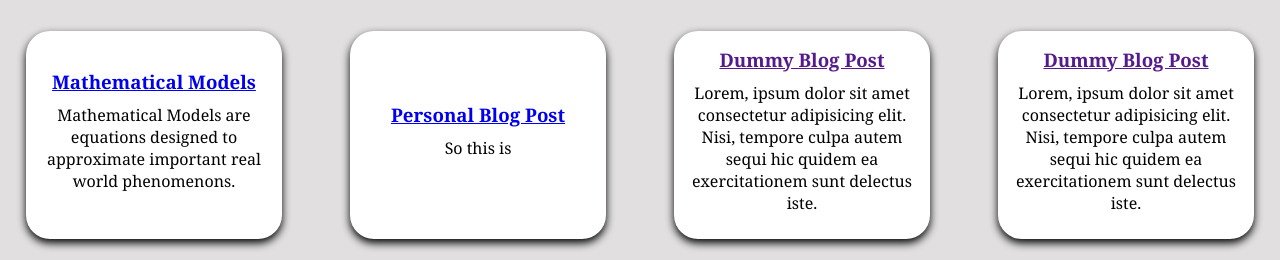
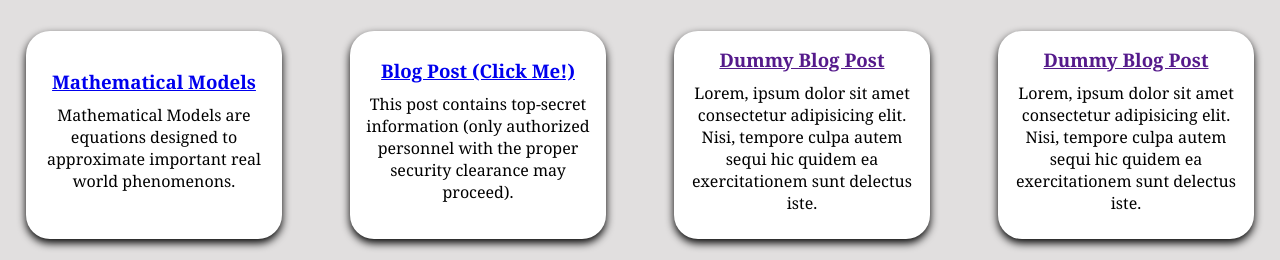
Before and after one commit to Edmund0/Udacity-BlogApp, a plain HTML site: page index.html in a window 1280 px wide. Shown: the part 537-797 px from the top of the page. Drawn offline with Linux system fonts and the light colour scheme.

```diff
--- a/index.html
+++ b/index.html
@@ -55,7 +55,7 @@
             <heading id = post-heading><h1>Blog Posts</h1></heading>
             <section id= post-grid>
                 <article class="blog-article"><div class="blog-card">   <h3><a href ="common/common_post.html">Mathematical Models</a></h3>   <summary>Mathematical Models are equations designed to approximate important real world phenomenons.</summary>   </div></article>
-                <article class="blog-article"><div class="blog-card">   <h3><a href ="common/common_about.html">Personal Blog Post</a></h3>   <summary>So this is </summary>   </div></article>
+                <article class="blog-article"><div class="blog-card">   <h3><a href ="common/common_about.html">Blog Post (Click Me!)</a></h3>   <summary>This post contains top-secret information (only authorized personnel with the proper security clearance may proceed). </summary>   </div></article>
                 <article class="blog-article"><div class="blog-card">   <h3><a href ="">Dummy Blog Post</a></h3>   <summary>Lorem, ipsum dolor sit amet consectetur adipisicing elit. Nisi, tempore culpa autem sequi hic quidem ea exercitationem sunt delectus iste.</summary>   </div></article>
                 <article class="blog-article"><div class="blog-card">   <h3><a href ="">Dummy Blog Post</a></h3>   <summary>Lorem, ipsum dolor sit amet consectetur adipisicing elit. Nisi, tempore culpa autem sequi hic quidem ea exercitationem sunt delectus iste.</summary>   </div></article>
                 <article class="blog-article"><div class="blog-card">   <h3><a href ="">Dummy Blog Post</a></h3>   <summary>Lorem, ipsum dolor sit amet consectetur adipisicing elit. Nisi, tempore culpa autem sequi hic quidem ea exercitationem sunt delectus iste.</summary>   </div></article>
```
